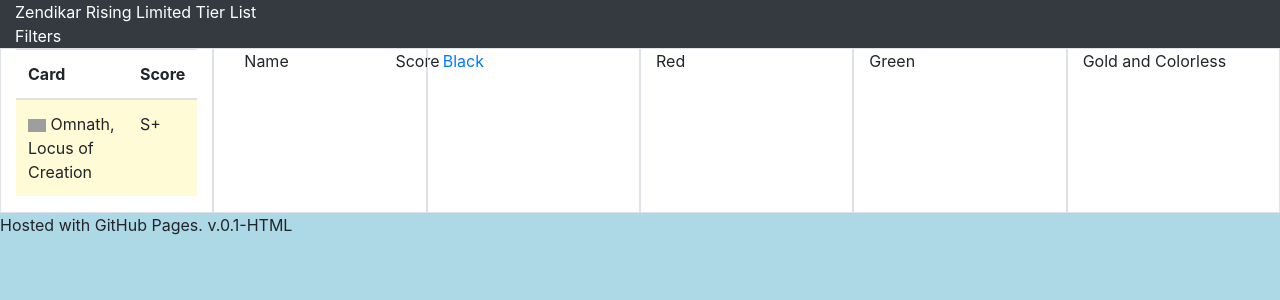
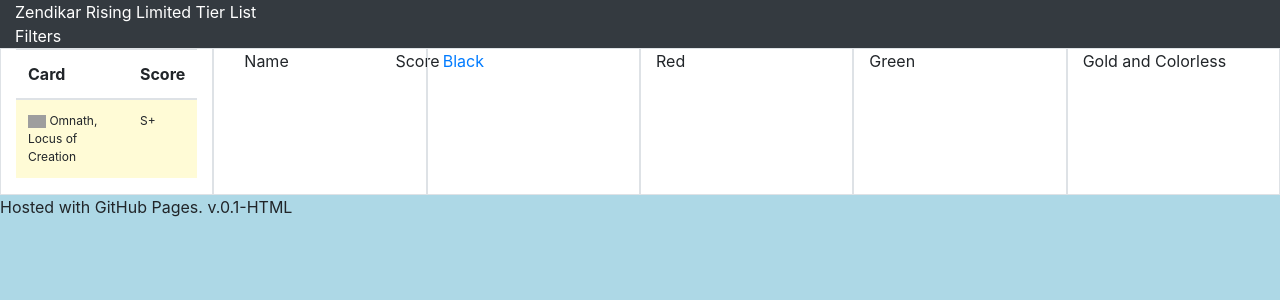
Before and after one commit to mxgamma/mxgamma.github.io, a PHP site: page /index.html in a window 1280 px wide. Shown: the top 300 px of the page. Run offline with PHP 8.4, Linux system fonts and the light colour scheme; grey boxes are pictures that could not be loaded.

Commit message:
Update style.css

```diff
--- a/style.css
+++ b/style.css
@@ -3,7 +3,7 @@ body {
 }
 
 td {
-    font-size: 1.0em;
+    font-size: 0.75em;
 }
 
 /* The max width is dependant on the container (more info below) */
```
